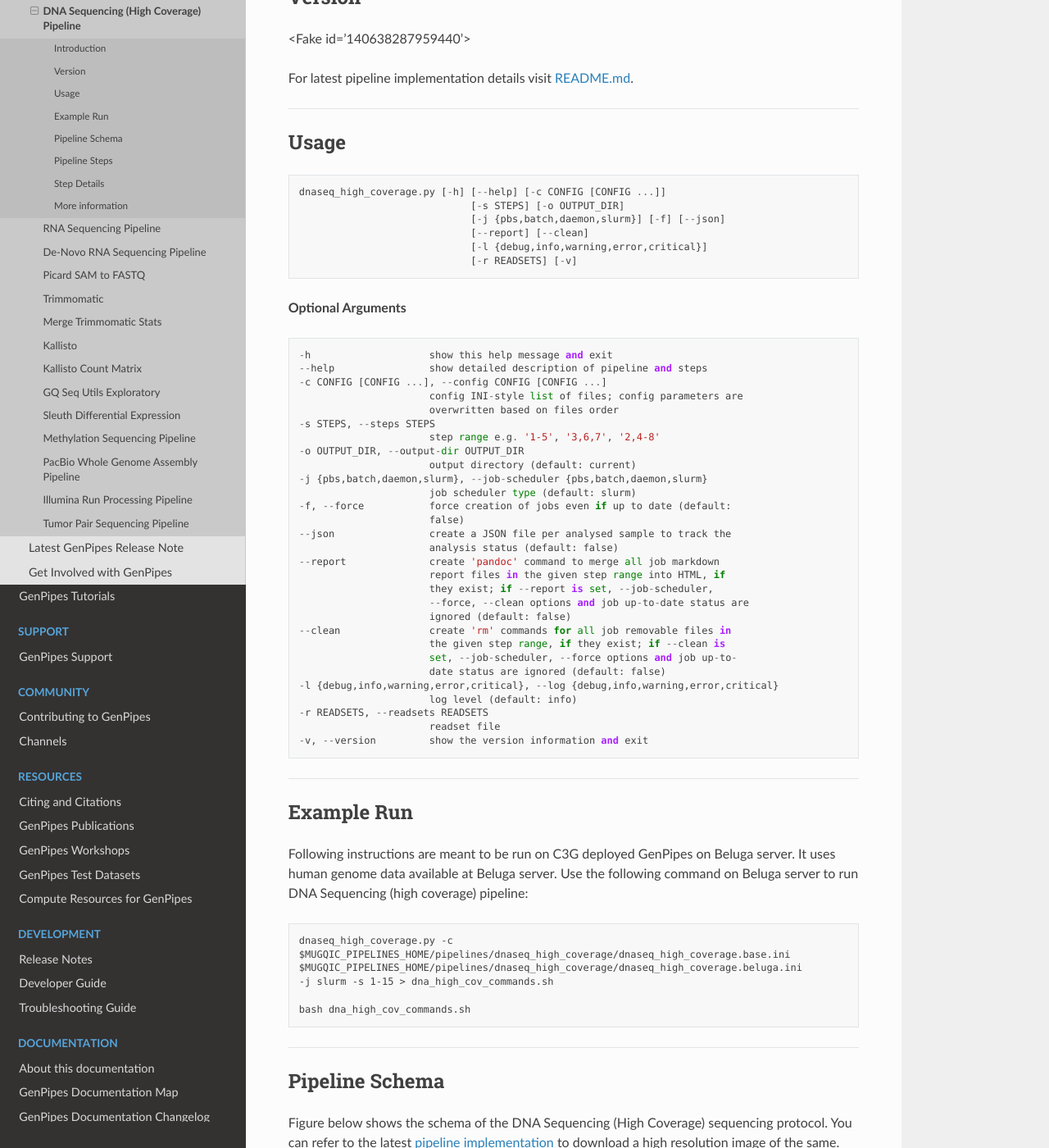
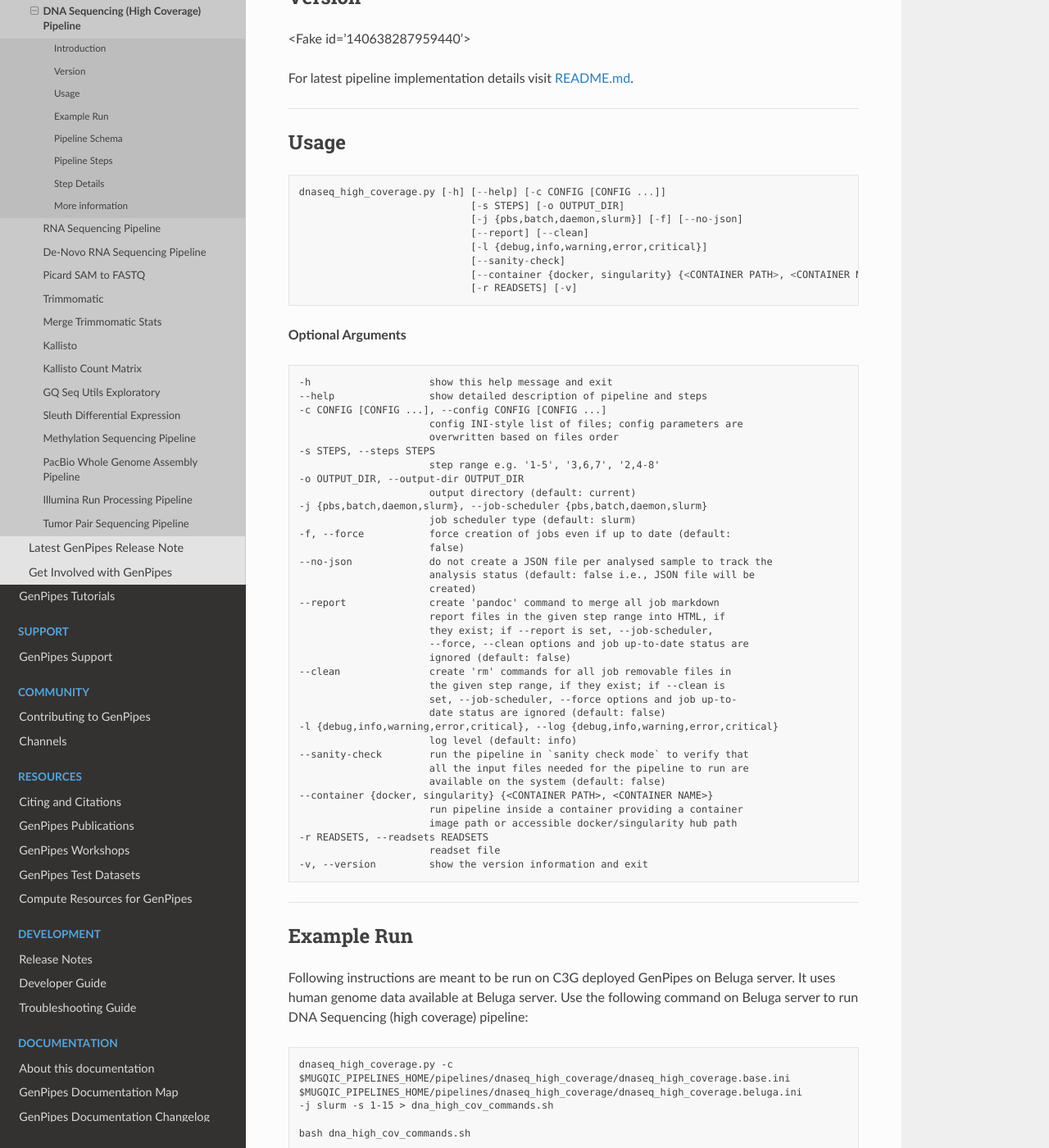
Before and after one commit to c3g/GenPipes_Docs, a Sphinx documentation site: the page built from docs/source/user_guide/pipelines/gp_dnaseq_highcov.rst, in a window 1280 px wide and 1400 px high, scrolled down 766 px. Shown: the whole window at 82% size. Built offline with Sphinx 7.4.7 and the Read the Docs theme 2.0.0, drawn with Linux system fonts in a browser that asks for light colours; formulas are drawn with MathJax 3; the version number could not be read and is left out; some of the changed text lies outside the part shown.

```diff
--- a/docs/source/user_guide/pipelines/gp_dnaseq_highcov.rst
+++ b/docs/source/user_guide/pipelines/gp_dnaseq_highcov.rst
@@ -26,7 +26,7 @@
 Introduction
 ------------
 
-The DnaSeq high Coverage Pipeline is based on the :ref:`DNA Sequencing Pipeline<docs_gp_dnaseq>` and follows the same initial pipeline steps. The difference begins at the Mark Duplicates step. Since this data is high coverage Mark Duplicates step is not run. Recalibration is not run either because typically, these datasets are targeted with amplicons or custom capture which render recalibration useless. Also variant calling is done only using frequency. Bayesian callers are not used because these typically don't fare well with the high coverage.
+The DnaSeq High Coverage Pipeline is based on the :ref:`DNA Sequencing Pipeline<docs_gp_dnaseq>` and follows the same initial pipeline steps. The difference begins at the Mark Duplicates step. Since this data is high coverage Mark Duplicates step is not run. Recalibration is not run either because typically, these datasets are targeted with amplicons or custom capture which render recalibration useless. Also variant calling is done only using frequency. Bayesian callers are not used because these typically don't fare well with the high coverage.
 
 ----
 
@@ -46,9 +46,11 @@
 
   dnaseq_high_coverage.py [-h] [--help] [-c CONFIG [CONFIG ...]]
                                [-s STEPS] [-o OUTPUT_DIR]
-                               [-j {pbs,batch,daemon,slurm}] [-f] [--json]
+                               [-j {pbs,batch,daemon,slurm}] [-f] [--no-json]
                                [--report] [--clean]
                                [-l {debug,info,warning,error,critical}]
+                               [--sanity-check]
+                               [--container {docker, singularity} {<CONTAINER PATH>, <CONTAINER NAME>}]
                                [-r READSETS] [-v]
 
 **Optional Arguments**
@@ -68,8 +70,9 @@
                         job scheduler type (default: slurm)
   -f, --force           force creation of jobs even if up to date (default:
                         false)
-  --json                create a JSON file per analysed sample to track the
-                        analysis status (default: false)
+  --no-json             do not create a JSON file per analysed sample to track the
+                        analysis status (default: false i.e., JSON file will be
+                        created)
   --report              create 'pandoc' command to merge all job markdown
                         report files in the given step range into HTML, if
                         they exist; if --report is set, --job-scheduler,
@@ -81,6 +84,12 @@
                         date status are ignored (default: false)
   -l {debug,info,warning,error,critical}, --log {debug,info,warning,error,critical}
                         log level (default: info)
+  --sanity-check        run the pipeline in `sanity check mode` to verify that
+                        all the input files needed for the pipeline to run are
+                        available on the system (default: false)
+  --container {docker, singularity} {<CONTAINER PATH>, <CONTAINER NAME>}
+                        run pipeline inside a container providing a container
+                        image path or accessible docker/singularity hub path
   -r READSETS, --readsets READSETS
                         readset file
   -v, --version         show the version information and exit
--- a/docs/source/user_guide/pipelines/steps_dnaseq_highcov.inc
+++ b/docs/source/user_guide/pipelines/steps_dnaseq_highcov.inc
@@ -42,7 +42,7 @@
 - Else, FASTQ files from the readset file if available
 - Else, FASTQ output files from previous picard_sam_to_fastq conversion of BAM files
 
-The filtered reads are aligned to a reference genome. The alignment is done per sequencing readset. The alignment software used is `BWA with algorithm: bwa mem <http://bio-bwa.sourceforge.net/>`. BWA output BAM files are then sorted by coordinate using `Picard Tools <http://broadinstitute.github.io/picard/>`_.
+The filtered reads are aligned to a reference genome. The alignment is done per sequencing readset. The alignment software used is `BWA with algorithm: bwa mem <http://bio-bwa.sourceforge.net/>`_. BWA output BAM files are then sorted by coordinate using `Picard Tools <http://broadinstitute.github.io/picard/>`_.
 
 .. _Picard Merge SAM Files:
 
```
Also changed, not shown: other parts of docs/source/user_guide/pipelines/gp_dnaseq_highcov.rst (+4 -0 lines), other parts of docs/source/user_guide/pipelines/steps_dnaseq_highcov.inc (+2 -0 lines).
